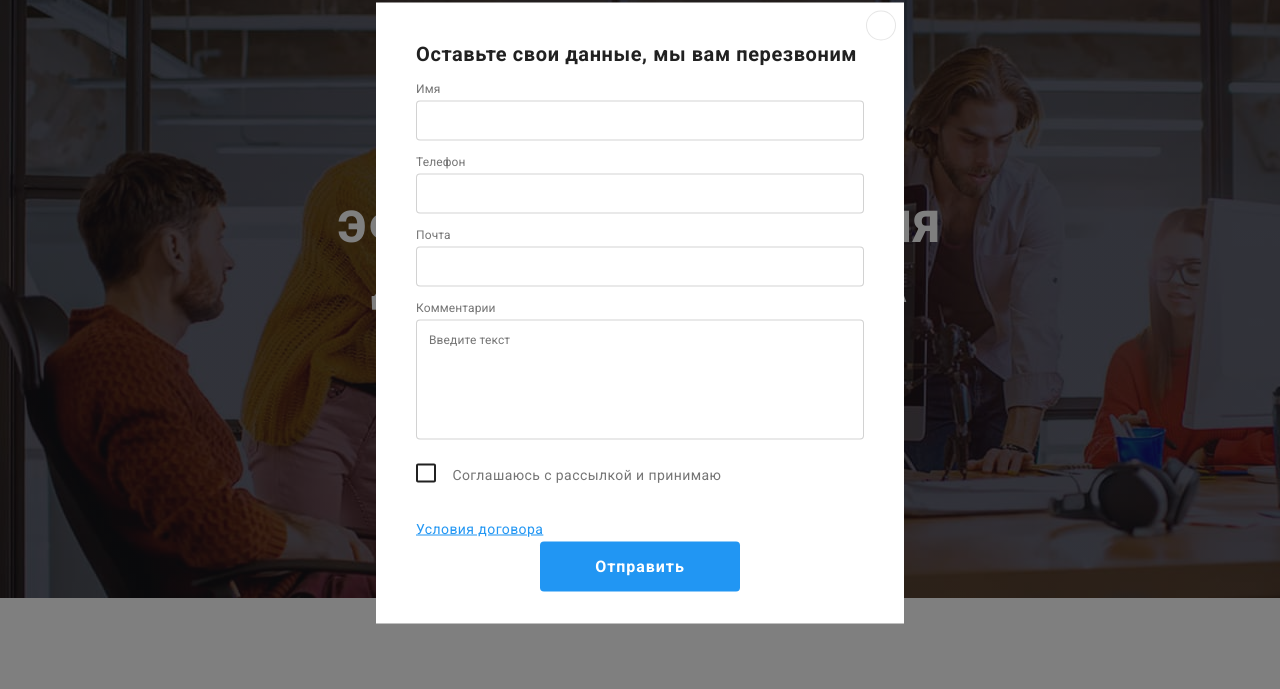
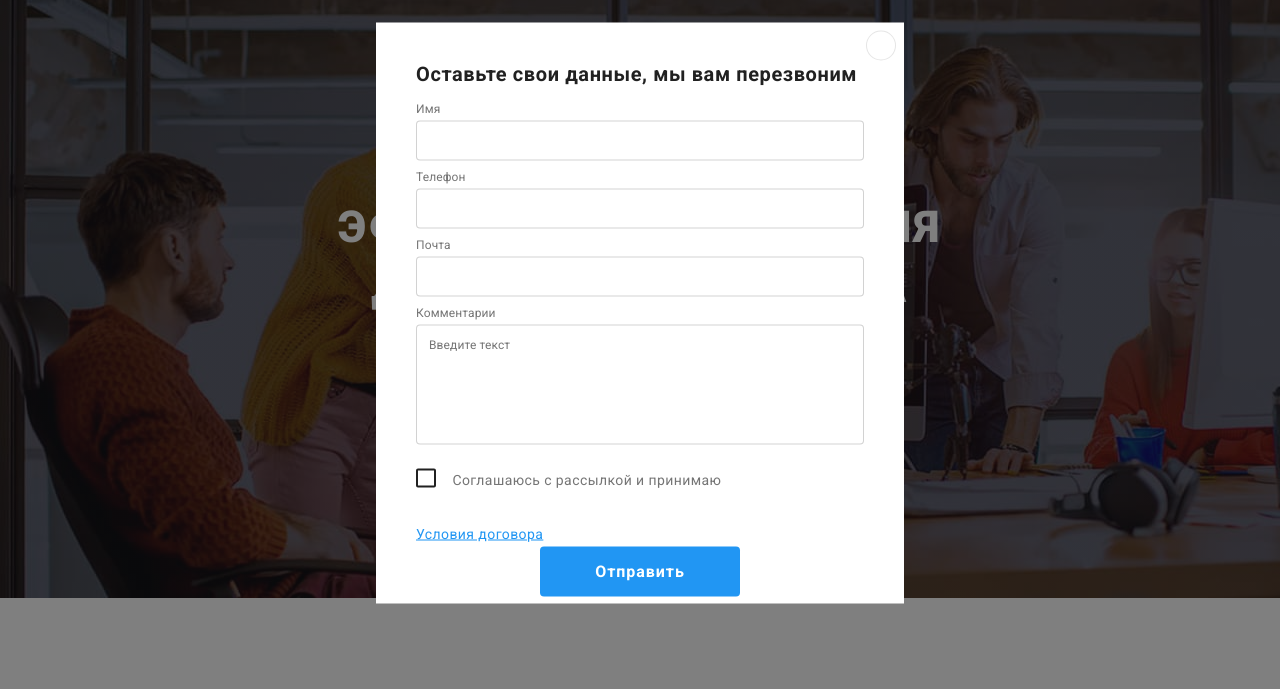
Before and after one commit to AlexGural1004/goit-markup-hw-06, a plain HTML site: page index.html in a window 1280 px wide. Both pictures are taken after a click on the button "Заказать услугу". Shown: the part 87-776 px from the top of the page. Drawn offline with Linux system fonts and the light colour scheme.

Commit message:
Update styles.css

```diff
--- a/css/styles.css
+++ b/css/styles.css
@@ -842,9 +842,9 @@ background-image:linear-gradient(
 .footer-container{
     display: flex;
 
-    padding-top: 60px;
-    padding-right: 70px;
-    padding-bottom: 60px;
+    margin-top: 60px;
+    margin-right: 70px;
+    margin-bottom: 60px;
     }
 
 .footer-address-container{
@@ -868,6 +868,7 @@ background-image:linear-gradient(
     line-height: 1.14;
     text-transform: uppercase;
     color:var(--h1-color);
+    margin-right: 93px;
 
     }
 
@@ -969,7 +970,7 @@ background-image:linear-gradient(
 
     width: 528px;
     min-height: 581px;
-padding-bottom: 40px;
+
     top: 50%;
     left: 50%;
     background-color: var(--h1-color);
@@ -1008,20 +1009,21 @@ padding-bottom: 40px;
     text-align: center;
     letter-spacing: 0.03em;
     color: #212121;
-    margin-top: 40px;
-    margin-right: 40px;
-    margin-left: 40px;
+    padding-top: 40px;
+    padding-right: 40px;
+    padding-left: 40px;
     }
 
 .form{
     position: absolute;
-    margin-right: 40px;
-    margin-left: 40px;
-    margin-top: 75px;
+    padding-right: 40px;
+    padding-left: 40px;
+    padding-top: 75px;
     width: 448px;
     height: 342px;
     }
-.checkbox-agreement{
+.checkbox-agreement {
+    display: inline-block;
     font-family: Roboto;
     font-style: normal;
     font-weight: normal;
@@ -1029,6 +1031,8 @@ padding-bottom: 40px;
     line-height: 1.71;
     letter-spacing: 0.03em;
     color: #757575;
+    padding-left: 36.38px;
+    padding-bottom: 30px;
     }
 
 .checkbox-agreement-link{
@@ -1072,9 +1076,7 @@ padding-bottom: 40px;
     box-shadow: 0px 1px 3px rgba(0, 0, 0, 0.12), 0px 1px 1px rgba(0, 0, 0, 0.14), 0px 2px 1px rgba(0, 0, 0, 0.2);
     }
 
-.footer-subscribe{
-    margin-left: 93px;
-    }
+
 
 .footer-subscribe-text{
     font-family: Roboto;
@@ -1228,16 +1230,17 @@ textarea{
 
 .checkbox-agreement{
 
-    display: inline-block;
-    margin-bottom: 30px;
+
     }
 
 .form-button{
-    margin-bottom: 40px;
+    padding-bottom: 40px;
     }
 
 .form-container{
     position: relative;
+    height: 58px;
+    padding-bottom: 10px;
     }
 
 .icon{
@@ -1290,7 +1293,3 @@ textarea{
     border: 2px solid #2196F3;
     background-origin: content-box;
     }
-
-.checkbox-agreement{
-    margin-left: 36.38px;
-    }
```
